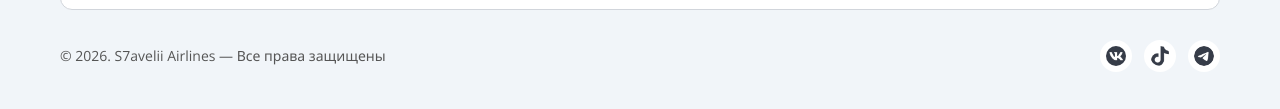
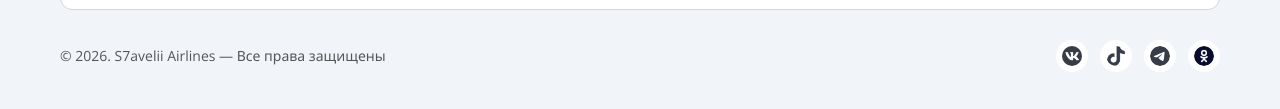
Before and after one commit to s7avelii-airlines/S7avelii-Airlines, a plain HTML site: page public/partners.html in a window 1280 px wide. Shown: the part 834-943 px from the top of the page. Drawn offline with nearby package versions, Linux system fonts and the light colour scheme.

Commit message:
Update partners.html

```diff
--- a/public/partners.html
+++ b/public/partners.html
@@ -1378,6 +1378,7 @@ window.addEventListener('DOMContentLoaded', updateUserArea);
         <a href="https://vk.com/s7avelii"><img src="images/free-icon-font-vk.avif" alt="VK"></a>
         <a href="https://www.tiktok.com/@s7avelii?_t=ZT-8yviZwu6jAT&_r=1"><img src="images/free-icon-font-tik-tok.avif" alt="TikTok"></a>
         <a href="https://t.me/S7saveliiairlines"><img src="images/free-icon-font-telegram.avif" alt="Telegram"></a>
+        <a href="https://ok.ru/group/70000044111792"><img src="images/odnoklassniki.avif" alt="OK"></a>
       </div>
     </div>
   </div>
```
